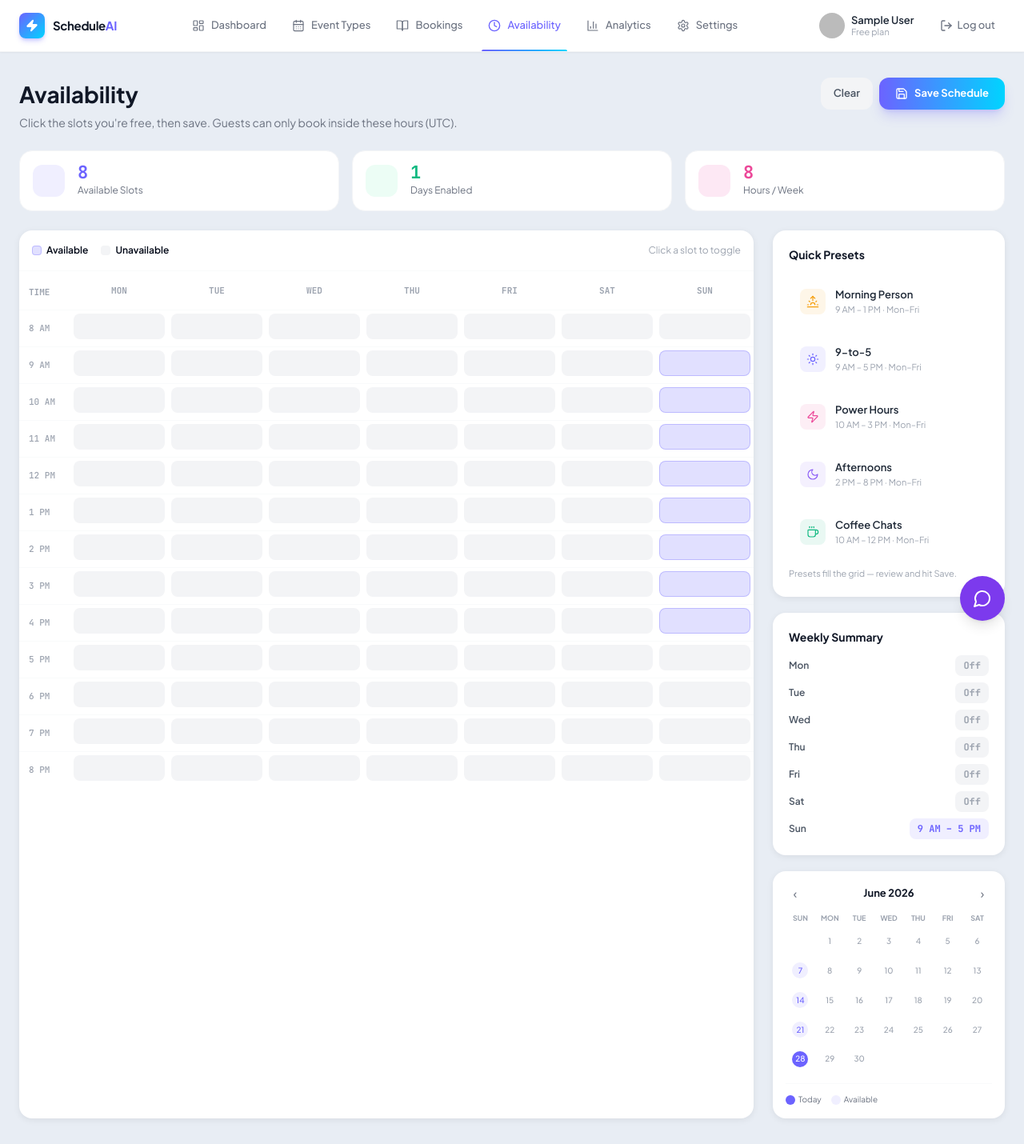
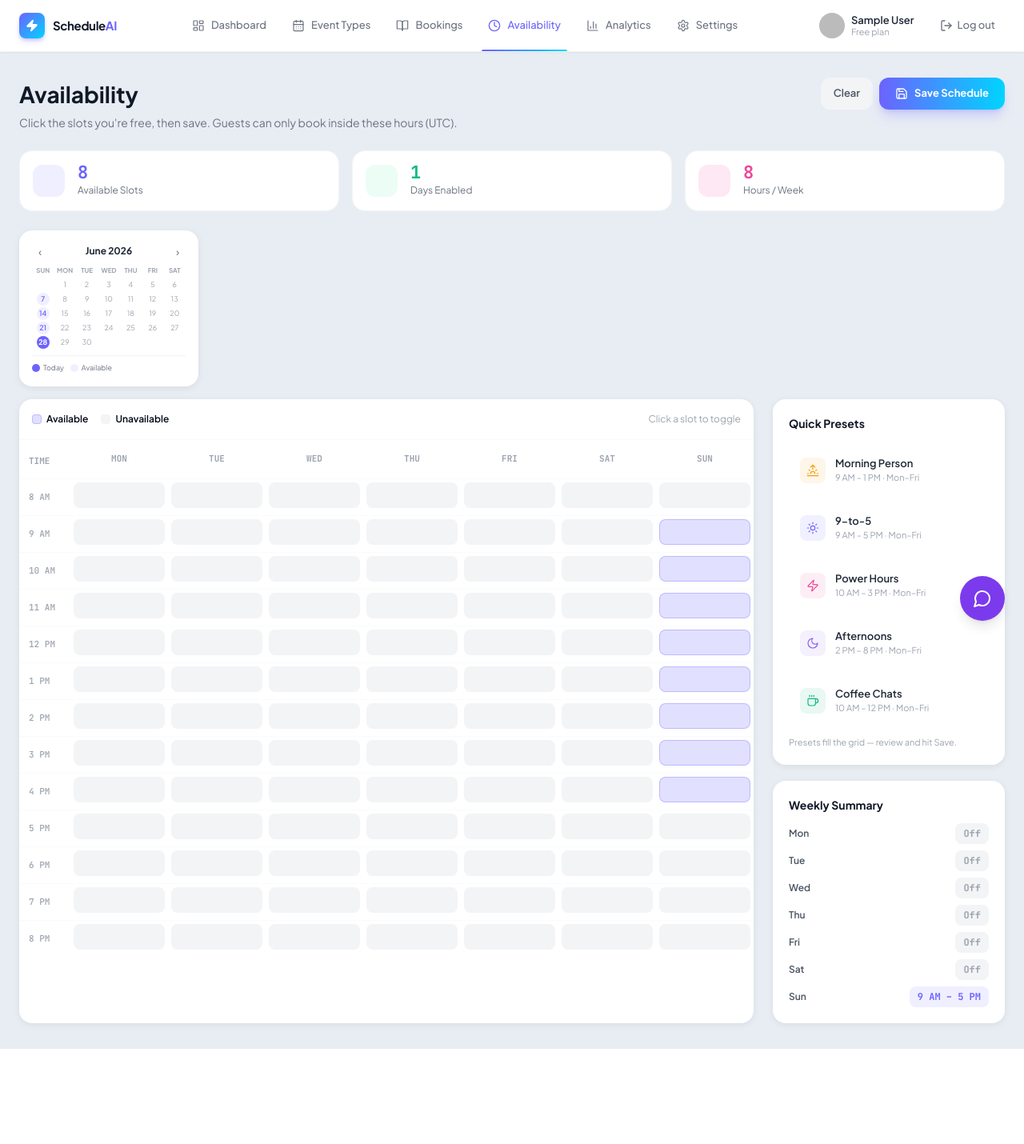
Before and after one commit to zoyatahasildar/schedulai, a Next.js app: page /dashboard/availability in a window 1280 px wide. Shown: the whole page at 80% size. After the commit the page ends 1311 px from the top, so only its background shows below. Built offline with nearby package versions, Linux system fonts and the light colour scheme; no server answers; the database is empty; sample sign-in values are in the browser's storage.

Commit message:
fix: move calendar to left corner above availability grid

```diff
--- a/components/dashboard/AvailabilityClient.tsx
+++ b/components/dashboard/AvailabilityClient.tsx
@@ -181,6 +181,52 @@ export function AvailabilityClient({ initial }: { initial: { dayOfWeek: number;
         ))}
       </div>
 
+      {/* Small Calendar – left corner */}
+      <div className="mb-4">
+        <div className="inline-block bg-white rounded-2xl shadow-[0_2px_8px_rgba(0,0,0,0.07)] p-4 w-56">
+          <div className="flex items-center justify-between mb-2">
+            <button onClick={prevCalMonth} className="w-5 h-5 flex items-center justify-center rounded hover:bg-gray-100 text-gray-500 transition-colors text-sm">&#8249;</button>
+            <span className="text-[12px] font-bold text-gray-800">{CAL_MONTH_NAMES[calMonth]} {calYear}</span>
+            <button onClick={nextCalMonth} className="w-5 h-5 flex items-center justify-center rounded hover:bg-gray-100 text-gray-500 transition-colors text-sm">&#8250;</button>
+          </div>
+          <div className="grid grid-cols-7 mb-1">
+            {CAL_DAY_LABELS.map(d => (
+              <div key={d} className="text-center text-[8px] font-bold text-gray-400 uppercase">{d}</div>
+            ))}
+          </div>
+          <div className="grid grid-cols-7 gap-y-0.5">
+            {(() => {
+              const firstDay = new Date(calYear, calMonth, 1).getDay();
+              const daysInMonth = new Date(calYear, calMonth + 1, 0).getDate();
+              const today = new Date();
+              const isCurrentMonth = today.getFullYear() === calYear && today.getMonth() === calMonth;
+              const cells: React.ReactNode[] = [];
+              for (let i = 0; i < firstDay; i++) {
+                cells.push(<div key={`e${i}`} />);
+              }
+              for (let d = 1; d <= daysInMonth; d++) {
+                const dow = (firstDay + d - 1) % 7;
+                const isToday = isCurrentMonth && today.getDate() === d;
+                const avail = dowAvailable(dow);
+                cells.push(
+                  <div key={d} className="flex items-center justify-center">
+                    <span className={`text-[9px] w-4 h-4 flex items-center justify-center rounded-full
+                      ${isToday ? "bg-[#6C63FF] text-white font-bold" : avail ? "text-[#6C63FF] bg-[#F0EFFF] font-semibold" : "text-gray-400"}`}>
+                      {d}
+                    </span>
+                  </div>
+                );
+              }
+              return cells;
+            })()}
+          </div>
+          <div className="flex items-center gap-2 mt-2 pt-2 border-t border-gray-100">
+            <span className="flex items-center gap-1 text-[9px] text-gray-500"><span className="w-2.5 h-2.5 rounded-full bg-[#6C63FF] inline-block" />Today</span>
+            <span className="flex items-center gap-1 text-[9px] text-gray-500"><span className="w-2.5 h-2.5 rounded-full bg-[#F0EFFF] inline-block" />Available</span>
+          </div>
+        </div>
+      </div>
+
       <div className="grid grid-cols-1 xl:grid-cols-4 gap-6">
         {/* Grid */}
         <div className="xl:col-span-3 bg-white rounded-2xl shadow-[0_2px_8px_rgba(0,0,0,0.07)] overflow-hidden">
@@ -252,48 +298,6 @@ export function AvailabilityClient({ initial }: { initial: { dayOfWeek: number;
             </div>
           </div>
 
-          {/* Monthly Calendar */}
-          <div className="bg-white rounded-2xl shadow-[0_2px_8px_rgba(0,0,0,0.07)] p-4">
-            <div className="flex items-center justify-between mb-3">
-              <button onClick={prevCalMonth} className="w-6 h-6 flex items-center justify-center rounded-md hover:bg-gray-100 text-gray-500 text-base transition-colors">&#8249;</button>
-              <h3 className="text-[13px] font-bold text-gray-900">{CAL_MONTH_NAMES[calMonth]} {calYear}</h3>
-              <button onClick={nextCalMonth} className="w-6 h-6 flex items-center justify-center rounded-md hover:bg-gray-100 text-gray-500 text-base transition-colors">&#8250;</button>
-            </div>
-            <div className="grid grid-cols-7 mb-1">
-              {CAL_DAY_LABELS.map(d => (
-                <div key={d} className="text-center text-[9px] font-bold text-gray-400 uppercase">{d}</div>
-              ))}
-            </div>
-            <div className="grid grid-cols-7">
-              {(() => {
-                const firstDay = new Date(calYear, calMonth, 1).getDay();
-                const daysInMonth = new Date(calYear, calMonth + 1, 0).getDate();
-                const today = new Date();
-                const isCurrentMonth = today.getFullYear() === calYear && today.getMonth() === calMonth;
-                const cells: React.ReactNode[] = [];
-                for (let i = 0; i < firstDay; i++) {
-                  cells.push(<div key={`e${i}`} />);
-                }
-                for (let d = 1; d <= daysInMonth; d++) {
-                  const dow = (firstDay + d - 1) % 7;
-                  const isToday = isCurrentMonth && today.getDate() === d;
-                  const avail = dowAvailable(dow);
-                  cells.push(
-                    <div key={d} className="flex items-center justify-center aspect-square">
-                      <span className={`text-[10px] w-5 h-5 flex items-center justify-center rounded-full font-medium ${isToday ? "bg-[#6C63FF] text-white font-bold" : avail ? "text-[#6C63FF] bg-[#F0EFFF]" : "text-gray-400"}`}>
-                        {d}
-                      </span>
-                    </div>
-                  );
-                }
-                return cells;
-              })()}
-            </div>
-            <div className="flex items-center gap-3 mt-3 pt-3 border-t border-gray-50 flex-wrap">
-              <span className="flex items-center gap-1 text-[10px] text-gray-500"><span className="w-3 h-3 rounded-full bg-[#6C63FF] inline-block" />Today</span>
-              <span className="flex items-center gap-1 text-[10px] text-gray-500"><span className="w-3 h-3 rounded-full bg-[#F0EFFF] inline-block" />Available</span>
-            </div>
-          </div>
         </div>
       </div>
     </div>
```
